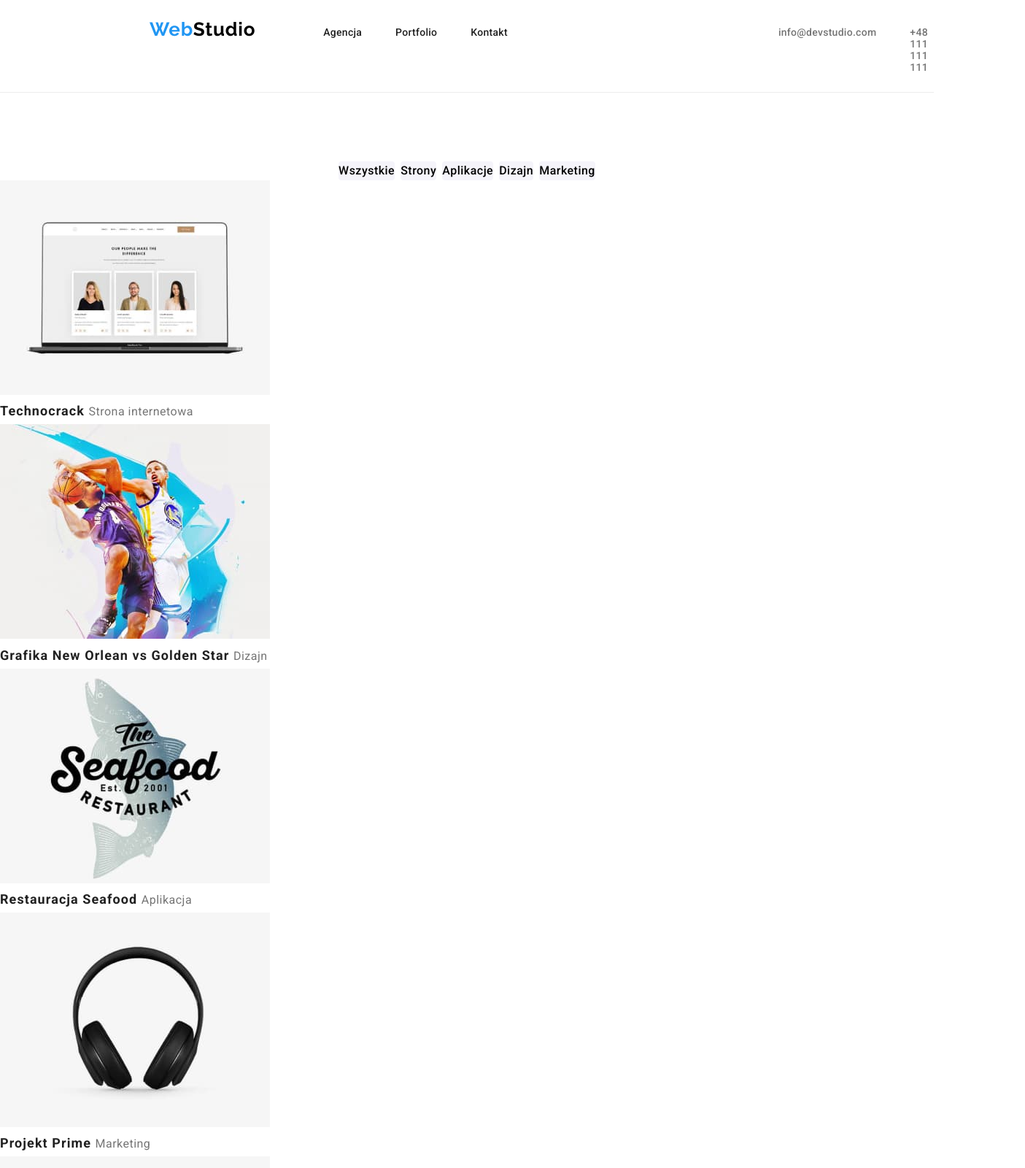
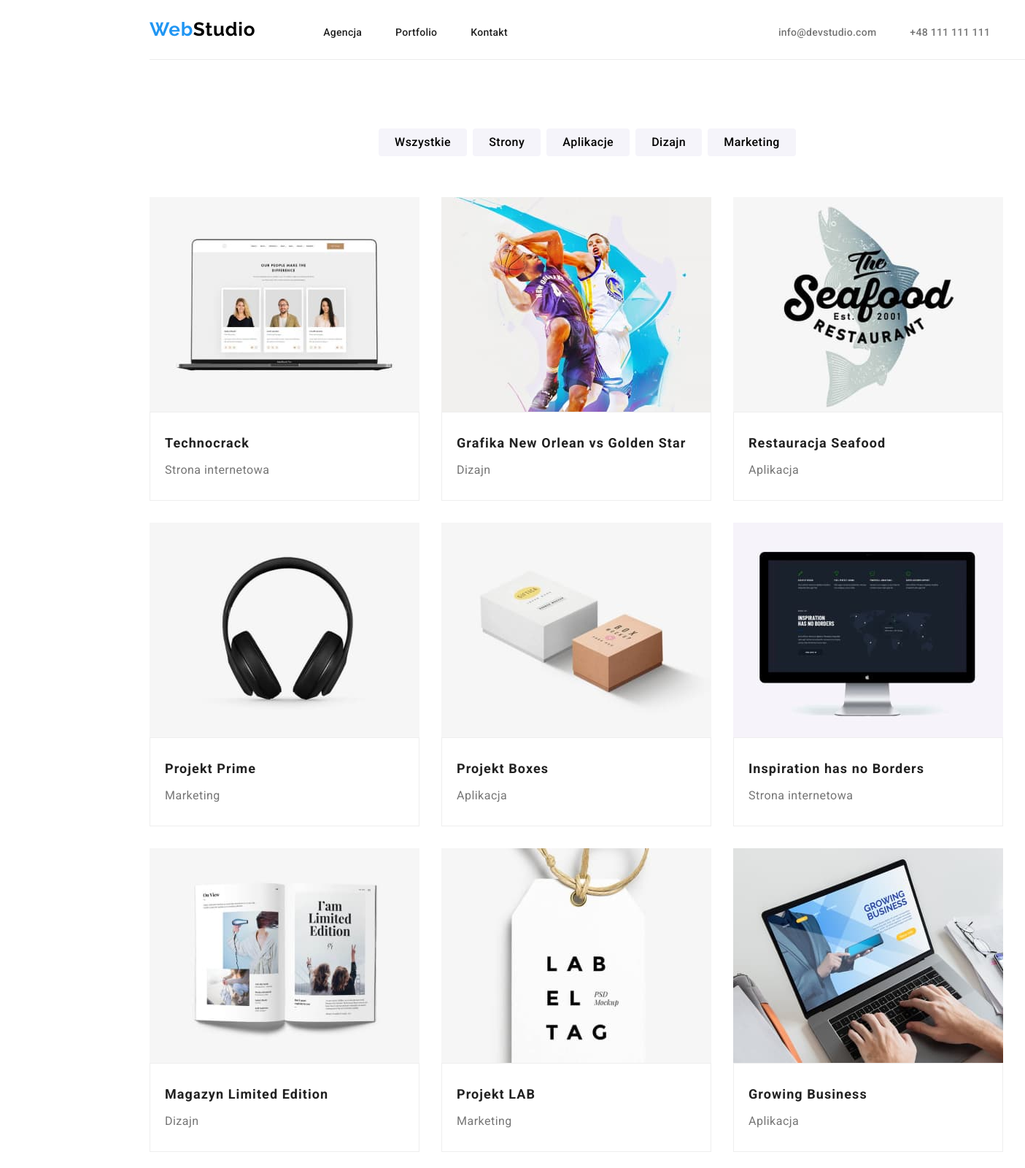
Before and after one commit to MateuszWoj-bit/goit-markup-hw-03-, a plain HTML site: page portfolio.html in a window 1280 px wide. Shown: the top 1600 px of the page at 73% size, 1405 px wide, since content can reach past the window. Drawn offline with nearby package versions, Linux system fonts and the light colour scheme.

Commit message:
HW-3 main

```diff
--- a/css/styles.css
+++ b/css/styles.css
@@ -7,7 +7,8 @@
   --grey-background-color: #f5f4fa;
   --black-color: #000000;
   --panetone-color: #2f303a;
-  --border-color: #ECECEC;
+  --border-color: #ececec;
+  --border-portfolio-color: #eeeeee;
 }
 
 * {
@@ -17,17 +18,18 @@
 
 .container {
   width: 1200px;
+  margin: 0 205px;
 }
 
 .section {
-  padding-top: 94px;
-  padding-bottom: 94px;
+  padding-top: 94px 0;
+
 }
 
 .menu {
   display: flex;
   align-items: baseline;
-  padding: 25px 205px;
+  padding: 25px 0px;
   border-bottom: 1px solid var(--border-color);
 }
 
@@ -87,12 +89,13 @@ li .link:focus {
 .contact {
   color: var(--grey-color);
 }
-.our-team {
+main .section:nth-child(4) {
   background: var(--grey-background-color);
 }
-main .section {
+.tools {
   background: var(--panetone-color);
   padding: 200px 0px 280px;
+
 }
 .footer {
   background: var(--panetone-color);
@@ -103,12 +106,10 @@ main .section {
   font-size: 14px;
   letter-spacing: 0.03em;
   display: flex;
-  margin: 0 215px;
-  margin-top: 94px;
+
+ padding-bottom: 0px;
 }
-.feature-box {
-  margin-left: 30px;
-}
+
 .lorem {
   margin-bottom: 10px;
 }
@@ -123,7 +124,7 @@ main .section {
   line-height: 1.71;
   color: var(--grey-color);
 }
-main .section > h2 {
+.tools > h2 {
   font-weight: 900;
   font-size: 44px;
   line-height: 1.36;
@@ -132,7 +133,7 @@ main .section > h2 {
   text-transform: uppercase;
   text-align: center;
 }
-main .section > button {
+.tools > button {
   font-weight: 700;
   font-size: 16px;
   line-height: 1.88;
@@ -145,6 +146,7 @@ main .section > button {
   border-radius: 4px;
   text-align: center;
   display: block;
+  padding: 10px 41px 10px 42px;
 }
 .portfolio button {
   font-family: 'Roboto';
@@ -156,8 +158,7 @@ main .section > button {
   background-color: var(--grey-background-color);
   border: none;
   border-radius: 4px;
-
-
+  padding: 6px 22px 6px 22px;
 }
 .portfolio button:hover,
 .portfolio button:focus {
@@ -170,10 +171,9 @@ main .section > button {
   color: var(--white-color);
   background-color: var(--brand-color);
   border-radius: 4px;
+  border: none;
 }
 
-.portfolio{margin-top: 94px;}
-.portfolio li:not(:last-child){margin-right: 8px;}
 
 .logo {
   font-family: 'Raleway', sans-serif;
@@ -212,17 +212,17 @@ ul .footer-address:first-child {
 }
 
 .what-we-do > h2,
-.our-team > h2 {
+.section > h2 {
   font-size: 36px;
   line-height: 1.166;
   text-align: center;
   letter-spacing: 0.03em;
 }
 
-.our-team {
-  padding: 94px 0px;
+main .section:nth-child(2) {
+  padding-bottom: 0px;
 }
-.what-we-do {
+.section {
   padding: 94px 0px;
 }
 
@@ -232,7 +232,7 @@ ul .footer-address:first-child {
   margin-top: 50px;
 }
 
-.what-we-do-list li {
+.what-we-do-list li:not(:first-child) {
   margin-left: 30px;
 }
 
@@ -251,8 +251,7 @@ ul .footer-address:first-child {
   margin-top: 50px;
 }
 
-
-.team-figure {
+.team-list li:not(:first-child) {
   margin-left: 30px;
 }
 .team-figure-img {
@@ -267,21 +266,41 @@ ul .footer-address:first-child {
   padding: 30px 0px;
 }
 
-.job-title {margin-top: 10px;}
+.job-title {
+  margin-top: 10px;
+}
 
-.portfolio-list{display: flex;
-justify-content: center;
-}
+.portfolio-list {
+  display: flex;
+  justify-content: center;
+  }
+
+ .portfolio-list li:not(:first-child){margin-left: 8px;}
 
 .portfolio-caption {
   font-weight: 700;
   font-size: 18px;
   line-height: 2;
   letter-spacing: 0.06em;
+  background: #FFFFFF;
+border: 1px solid #EEEEEE;
+display: block;
+padding: 24px 20px;
 }
 .portfolio-caption .grey {
   font-weight: 400;
   font-size: 16px;
   line-height: 1.88;
   letter-spacing: 0.03em;
+
 }
+
+.portfolio-content{display: flex;
+  flex-wrap: wrap;
+ gap: 30px;
+margin-top: 56px;
+}
+
+.portfolio-content-list{flex-basis: calc((100% - 10px) /4);
+}
+.portfolio-content-figure img {display: block;}
--- a/portfolio.html
+++ b/portfolio.html
@@ -18,7 +18,7 @@
     />
   </head>
   <body>
-    <header>
+    <header class="container">
       <section class="menu">
         <h1 class="logo">
           <a href="./index.html" class="link"><span class="blue">Web</span>Studio</a>
@@ -27,16 +27,19 @@
           <ul class="navigation">
             <li class="navigation-item"><a href="#" class="link">Agencja</a></li>
             <li class="navigation-item"><a href="./portfolio.html" class="link">Portfolio</a></li>
-            <li ><a href="#" class="link">Kontakt</a></li>
+            <li><a href="#" class="link">Kontakt</a></li>
           </ul>
         </nav>
         <ul class="contact">
-          <li class="navigation-item"><a href="mailto:info@devstudio.com" class="link">info@devstudio.com</a></li>
+          <li class="navigation-item">
+            <a href="mailto:info@devstudio.com" class="link">info@devstudio.com</a>
+          </li>
           <li><a href="tel:+48111111111" class="link">+48 111 111 111</a></li>
         </ul>
       </section>
     </header>
-    <main>
+    <main class="container">
+      <section class="section">
         <div class="portfolio">
           <ul class="portfolio-list">
             <li><button type="button">Wszystkie</button></li>
@@ -46,8 +49,8 @@
             <li><button type="button">Marketing</button></li>
           </ul>
           <ul class="portfolio-content">
-          <li>
-            <figure>
+            <li class="portfolio-content-list">
+              <figure class="portfolio-content-figure">
                 <img
                   src="./images/Project-1.jpg"
                   alt="Laptop pokazujący stronę internetową Technocrack"
@@ -55,12 +58,13 @@
                   height="294"
                 />
                 <figcaption class="portfolio-caption">
-                Technocrack <span class="grey">Strona internetowa</span>
+                  Technocrack
+                  <p><span class="grey">Strona internetowa</span></p>
                 </figcaption>
               </figure>
             </li>
-          <li>
-            <figure>
+            <li class="portfolio-content-list">
+              <figure class="portfolio-content-figure">
                 <img
                   src="./images/Project-2.jpg"
                   alt="Koszykarze New Orlean i Golden Star walczący o piłkę"
@@ -68,12 +72,13 @@
                   height="294"
                 />
                 <figcaption class="portfolio-caption">
-                Grafika New Orlean vs Golden Star <span class="grey">Dizajn</span>
+                  Grafika New Orlean vs Golden Star
+                  <p><span class="grey">Dizajn</span></p>
                 </figcaption>
               </figure>
             </li>
-          <li>
-            <figure>
+            <li class="portfolio-content-list">
+              <figure class="portfolio-content-figure">
                 <img
                   src="./images/Project-3.jpg"
                   alt="Logo restauracji Seafood"
@@ -81,20 +86,27 @@
                   height="294"
                 />
                 <figcaption class="portfolio-caption">
-                Restauracja Seafood <span class="grey">Aplikacja</span>
+                  Restauracja Seafood
+                  <p><span class="grey">Aplikacja</span></p>
                 </figcaption>
               </figure>
             </li>
-          <li>
-            <figure>
-              <img src="./images/Project-4.jpg" alt="Słuchawki nauszne" width="370" height="294" />
+            <li class="portfolio-content-list">
+              <figure class="portfolio-content-figure">
+                <img
+                  src="./images/Project-4.jpg"
+                  alt="Słuchawki nauszne"
+                  width="370"
+                  height="294"
+                />
                 <figcaption class="portfolio-caption">
-                Projekt Prime <span class="grey">Marketing</span>
+                  Projekt Prime
+                  <p><span class="grey">Marketing</span></p>
                 </figcaption>
               </figure>
             </li>
-          <li>
-            <figure>
+            <li class="portfolio-content-list">
+              <figure class="portfolio-content-figure">
                 <img
                   src="./images/Project-5.jpg"
                   alt="Trójwymiarowe modele pudełek"
@@ -102,12 +114,13 @@
                   height="294"
                 />
                 <figcaption class="portfolio-caption">
-                Projekt Boxes <span class="grey">Aplikacja</span>
+                  Projekt Boxes
+                  <p><span class="grey">Aplikacja</span></p>
                 </figcaption>
               </figure>
             </li>
-          <li>
-            <figure>
+            <li class="portfolio-content-list">
+              <figure class="portfolio-content-figure">
                 <img
                   src="./images/Project-6.jpg"
                   alt="Monitor pokazujący stronę internetową Inspiration has no Borders"
@@ -115,12 +128,13 @@
                   height="294"
                 />
                 <figcaption class="portfolio-caption">
-                Inspiration has no Borders <span class="grey">Strona internetowa</span>
+                  Inspiration has no Borders
+                  <p><span class="grey">Strona internetowa</span></p>
                 </figcaption>
               </figure>
             </li>
-          <li>
-            <figure>
+            <li class="portfolio-content-list">
+              <figure class="portfolio-content-figure">
                 <img
                   src="./images/Project-7.jpg"
                   alt="Otwarty magazyn Limited Edition"
@@ -128,12 +142,13 @@
                   height="294"
                 />
                 <figcaption class="portfolio-caption">
-                Magazyn Limited Edition <span class="grey">Dizajn</span>
+                  Magazyn Limited Edition
+                  <p><span class="grey">Dizajn</span></p>
                 </figcaption>
               </figure>
             </li>
-          <li>
-            <figure>
+            <li class="portfolio-content-list">
+              <figure class="portfolio-content-figure">
                 <img
                   src="./images/Project-8.jpg"
                   alt="Projekt zawieszki LABELTAG"
@@ -141,12 +156,13 @@
                   height="294"
                 />
                 <figcaption class="portfolio-caption">
-                Projekt LAB <span class="grey">Marketing</span>
+                  Projekt LAB
+                  <p><span class="grey">Marketing</span></p>
                 </figcaption>
               </figure>
             </li>
-          <li>
-            <figure>
+            <li class="portfolio-content-list">
+              <figure class="portfolio-content-figure">
                 <img
                   src="./images/Project-9.jpg"
                   alt="Przedstawiona na laptopie aplikacja Growing Business"
@@ -154,12 +170,14 @@
                   height="294"
                 />
                 <figcaption class="portfolio-caption">
-                Growing Business <span class="grey">Aplikacja</span>
+                  Growing Business
+                  <p><span class="grey">Aplikacja</span></p>
                 </figcaption>
               </figure>
             </li>
           </ul>
         </div>
+      </section>
     </main>
     <footer>
       <section class="footer">
```
Also changed, not shown: index.html (+38 -17 lines). Lines whose indentation alone changed are shown as unchanged.
